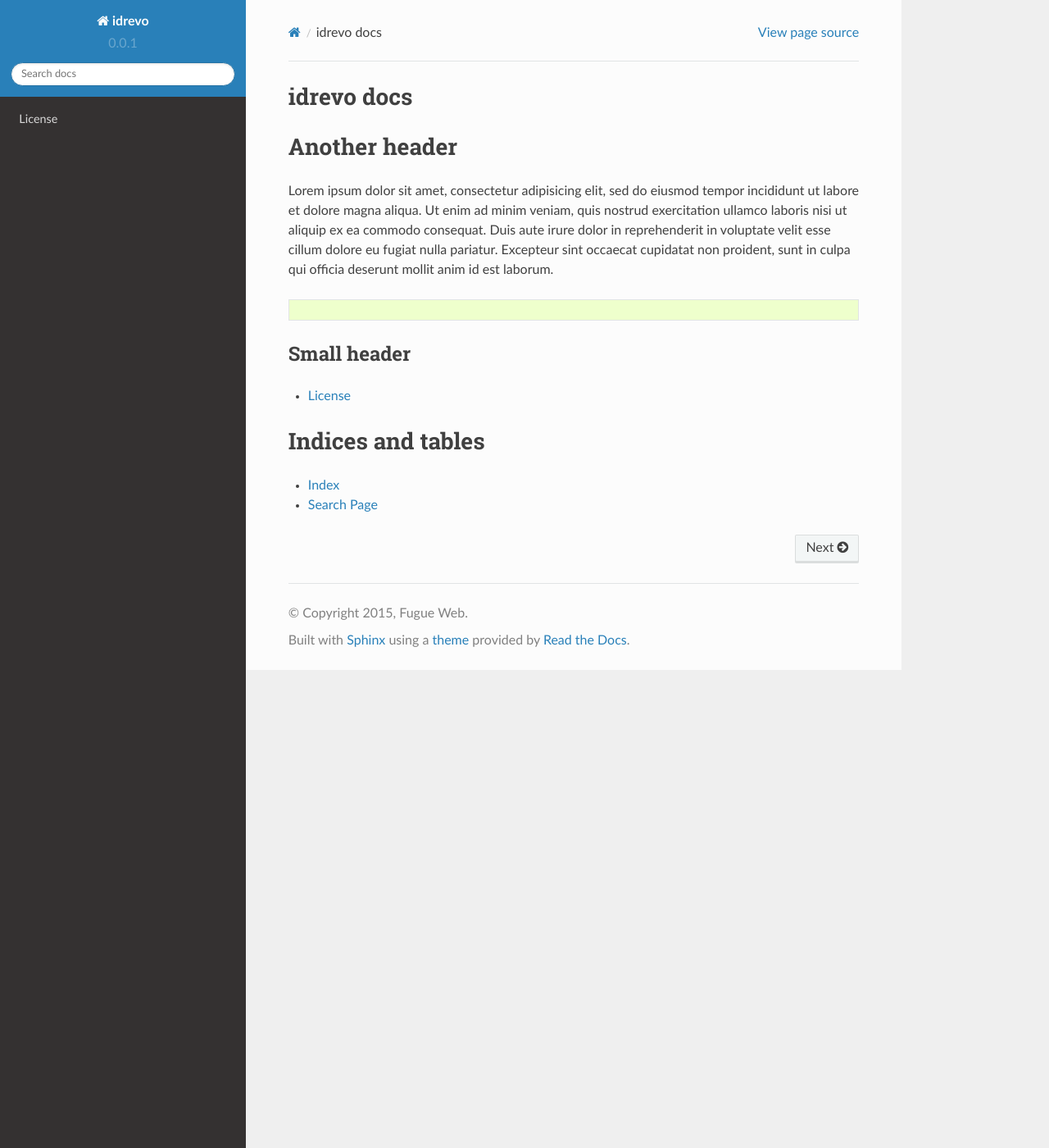
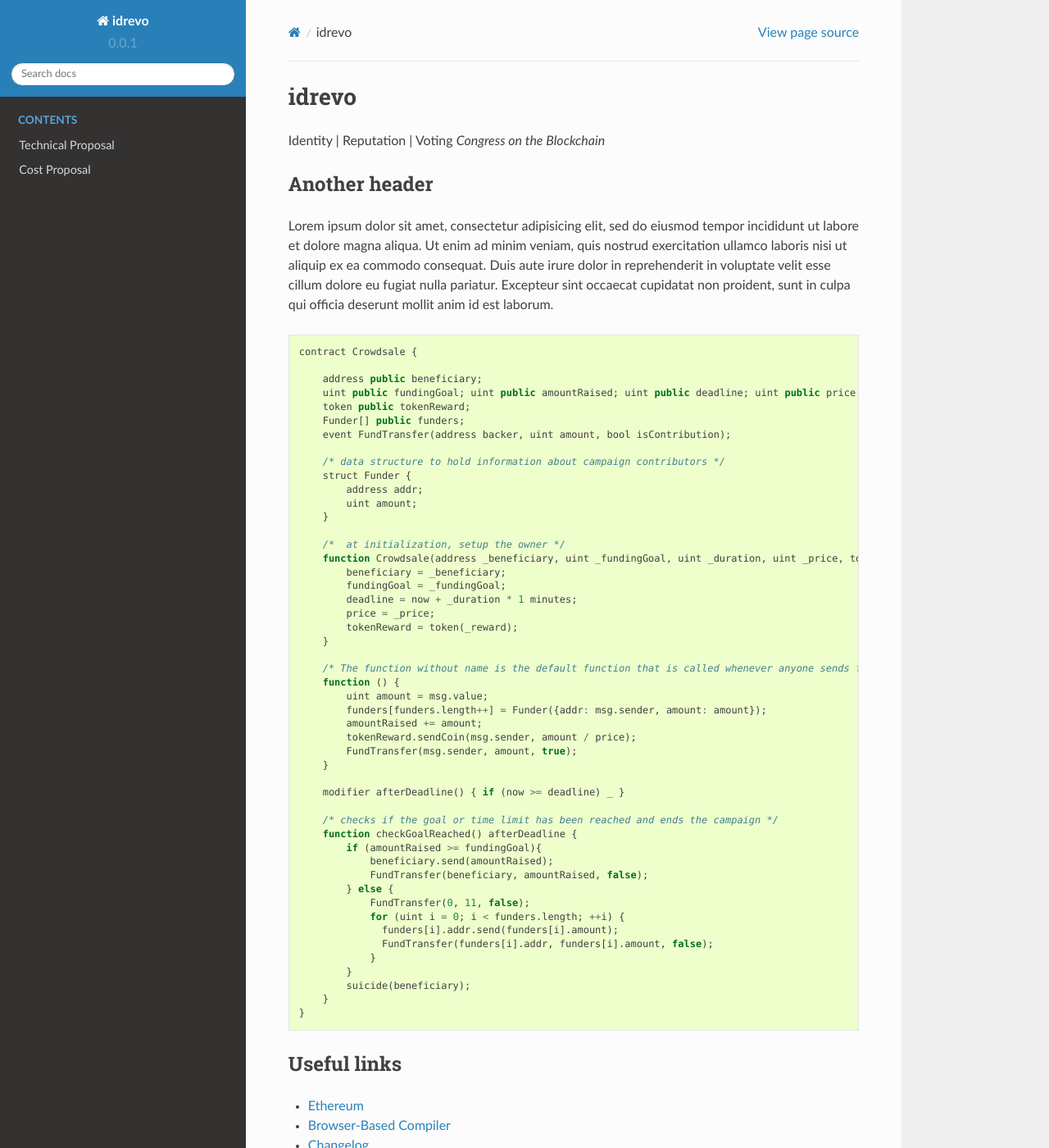
Before and after one commit to FugueWeb/Citizen, a Sphinx documentation site: the page built from docs/source/index.rst, in a window 1280 px wide and 1400 px high. Shown: the whole window at 82% size. Built offline with Sphinx 7.4.7 and the Read the Docs theme 2.0.0, drawn with Linux system fonts in a browser that asks for light colours; some of the changed text lies outside the part shown.

Commit message:
Buidling out table of contents and doc strucutre

```diff
--- a/docs/source/conf.py
+++ b/docs/source/conf.py
@@ -22,10 +22,10 @@
 # documentation root, use os.path.abspath to make it absolute, like shown here.
 #sys.path.insert(0, os.path.abspath('.'))
 
-def setup(sphinx):
-    sys.path.insert(0, os.path.abspath('./utils'))
-    from SolidityLexer import SolidityLexer
-    sphinx.add_lexer('Solidity', SolidityLexer())
+# def setup(sphinx):
+#    sys.path.insert(0, os.path.abspath('./utils'))
+#    from SolidityLexer import SolidityLexer
+#    sphinx.add_lexer('Solidity', SolidityLexer())
 
 # -- General configuration ------------------------------------------------
 
@@ -102,7 +102,7 @@
 # The name of the Pygments (syntax highlighting) style to use.
 pygments_style = 'sphinx'
 
-highlight_language = 'Solidity'
+highlight_language = 'JavaScript'
 
 # A list of ignored prefixes for module index sorting.
 #modindex_common_prefix = []
--- a/docs/source/index.rst
+++ b/docs/source/index.rst
@@ -1,8 +1,10 @@
-idrevo docs
-===========
+idrevo
+======
+Identity | Reputation | Voting
+*Congress on the Blockchain*
 
 Another header
-==============
+--------------
 Lorem ipsum dolor sit amet, consectetur adipisicing elit, sed do eiusmod
 tempor incididunt ut labore et dolore magna aliqua. Ut enim ad minim veniam,
 quis nostrud exercitation ullamco laboris nisi ut aliquip ex ea commodo
@@ -60,13 +62,28 @@
 	    }
 	}
 
-Small header
-^^^^^^^^^^^^
+
+Useful links
+------------
+
+* `Ethereum <https://ethereum.org>`_
+
+* `Browser-Based Compiler <https://chriseth.github.io/browser-solidity/>`_
+
+* `Changelog <https://github.com/ethereum/wiki/wiki/Solidity-Changelog>`_
+
+* `Story Backlog <https://www.pivotaltracker.com/n/projects/1189488>`_
+
+* `Source Code <https://github.com/ethereum/solidity/>`_
+
+* `Gitter Chat <https://gitter.im/ethereum/solidity/>`_
 
 .. toctree::
-   :maxdepth: 2
+   :maxdepth: 3
+   :caption: Contents
 
-   license
+   technical-proposal.rst
+   cost-proposal.rst
 
 
 Indices and tables
```
Also changed, not shown: docs/source/cost-proposal.rst (added, +29 -0 lines), docs/source/technical-proposal.rst (added, +50 -0 lines).
